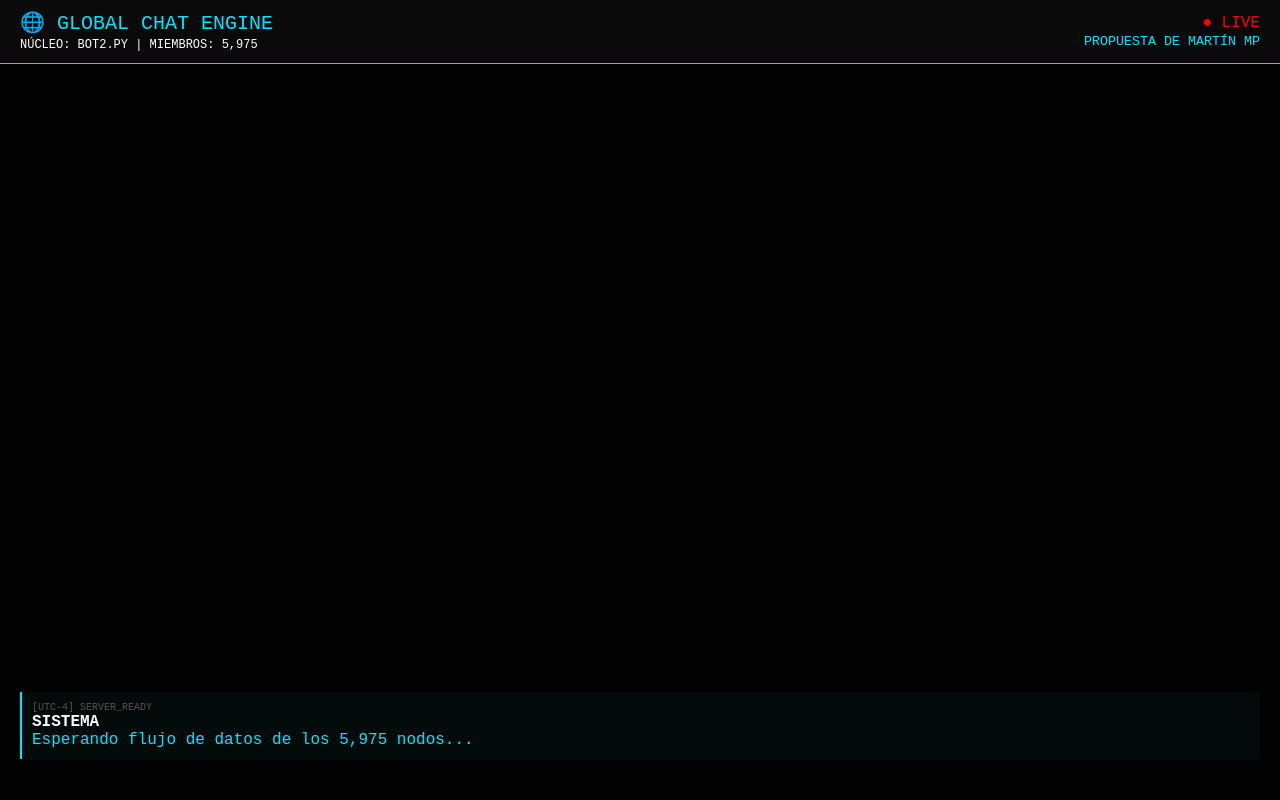
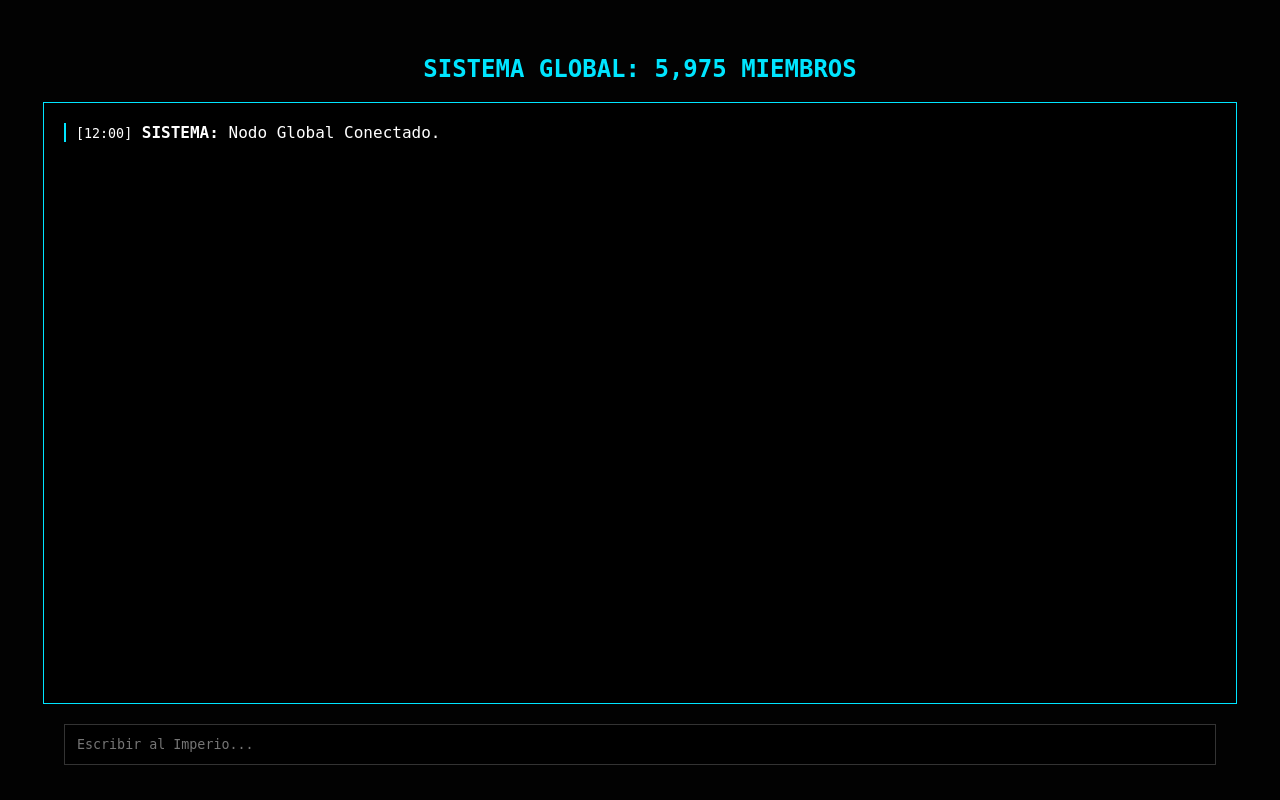
Before and after one commit to KekoOfficial/mp, a Flask app: template templates/global_chat.html in a window 1280 px wide. Run offline with Flask 3, Linux system fonts and the light colour scheme; the template is opened without the code that fills it, so the values that code supplies are empty; parts of the project's set-up code (start-up, migrations or seed data) failed here and were passed over.

Commit message:
Actualizar global_chat.html

```diff
--- a/templates/global_chat.html
+++ b/templates/global_chat.html
@@ -1,75 +1,21 @@
 <!DOCTYPE html>
 <html lang="es">
 <head>
-    <meta charset="UTF-8">
-    <title>MP | GLOBAL STREAM 5.9K</title>
+    <title>MP | GLOBAL CHAT</title>
+    <link rel="stylesheet" href="/login.css">
     <style>
-        :root { --neon: #00e5ff; --bg: #020202; }
-        body {
-            background: var(--bg);
-            color: var(--neon);
-            font-family: 'Courier New', monospace;
-            margin: 0;
-            overflow: hidden;
-        }
-        .header {
-            background: #0a0a0a;
-            padding: 10px 20px;
-            border-bottom: 1px solid var(--neon);
-            display: flex;
-            justify-content: space-between;
-            align-items: center;
-        }
-        .stats { font-size: 12px; color: #fff; }
-
-        #stream-container {
-            height: 85vh;
-            padding: 20px;
-            overflow-y: auto;
-            display: flex;
-            flex-direction: column-reverse;
-        }
-
-        .node-entry {
-            border-left: 2px solid var(--neon);
-            margin: 5px 0;
-            padding: 10px;
-            background: rgba(0, 229, 255, 0.03);
-            animation: fadeIn 0.3s ease-out;
-        }
-
-        .node-entry .meta { font-size: 10px; color: #555; }
-        .node-entry .user { font-weight: bold; color: #fff; }
-
-        @keyframes fadeIn {
-            from { opacity: 0; transform: translateX(-10px); }
-            to { opacity: 1; transform: translateX(0); }
-        }
-
-        ::-webkit-scrollbar { width: 3px; }
-        ::-webkit-scrollbar-thumb { background: var(--neon); }
+        body { flex-direction: column; }
+        #chat-flow { width: 90%; height: 70vh; background: #000; border: 1px solid var(--global); overflow-y: auto; padding: 20px; }
+        .msg { border-left: 2px solid var(--global); padding-left: 10px; margin-bottom: 10px; }
     </style>
 </head>
 <body>
-
-    <div class="header">
-        <div>
-            <span style="font-size: 20px;">🌐 GLOBAL CHAT ENGINE</span><br>
-            <span class="stats">NÚCLEO: BOT2.PY | MIEMBROS: 5,975</span>
-        </div>
-        <div style="text-align: right;">
-            <span style="color:red">● LIVE</span><br>
-            <small>PROPUESTA DE MARTÍN MP</small>
-        </div>
+    <h2 style="color:var(--global)">SISTEMA GLOBAL: 5,975 MIEMBROS</h2>
+    <div id="chat-flow">
+        <div class="msg"><small>[12:00]</small> <b>SISTEMA:</b> Nodo Global Conectado.</div>
     </div>
-
-    <div id="stream-container">
-        <div class="node-entry">
-            <div class="meta">[UTC-4] SERVER_READY</div>
-            <div class="user">SISTEMA</div>
-            <div class="msg">Esperando flujo de datos de los 5,975 nodos...</div>
-        </div>
+    <div style="width:90%; margin-top:20px;">
+        <input type="text" placeholder="Escribir al Imperio..." style="color:var(--global)">
     </div>
-
 </body>
 </html>
```
